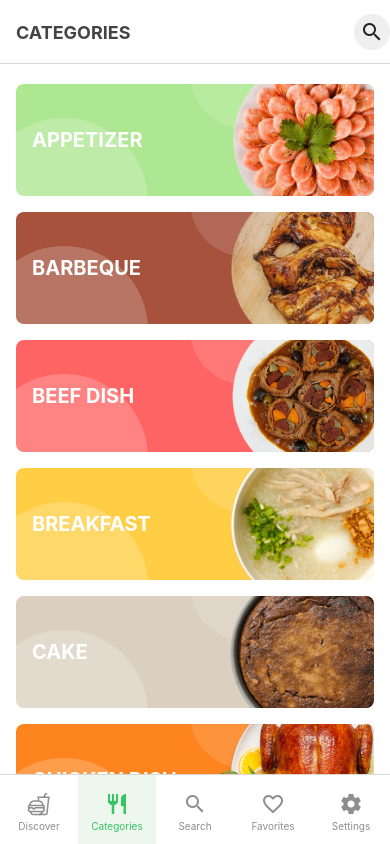
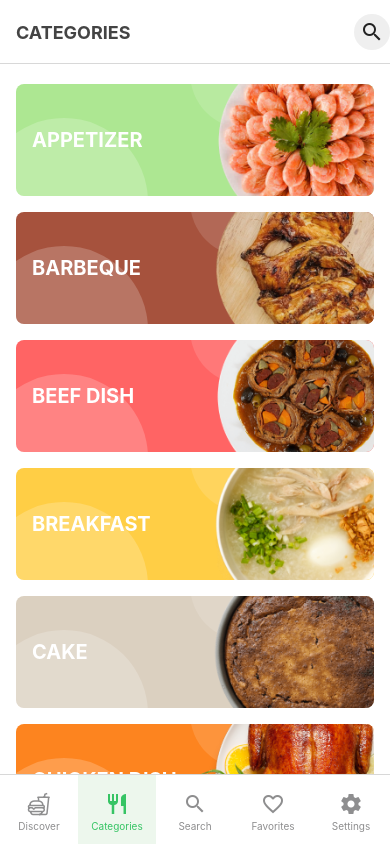
Before and after one commit to godkingjay/Authentic-Pinoy-Recipes-App, a React Native app: screen /CategoriesStack in a window 390 px wide. Built offline with nearby package versions, Linux system fonts and the light colour scheme.

Commit message:
ADD: Styling [FIX]

```diff
--- a/assets/component/foodCategoryCard.js
+++ b/assets/component/foodCategoryCard.js
@@ -50,16 +50,16 @@ const styles = StyleSheet.create({
   },
   cardImageContainer: {
     height: 112,
-    aspectRatio: 3/2,
+    aspectRatio: 2/1,
     alignItems: 'center',
     justifyContent: 'center',
-    marginRight: -8,
+    marginBottom: -8,
+    marginRight: -48,
   },
   cardImage: {
-    height: '180%',
-    width: '120%',
-    resizeMode: 'cover',
-    marginLeft: 36,
+    height: '200%',
+    width: '100%',
+    resizeMode: 'contain',
   },
   cardDeco1: {
     height: '150%',
```
